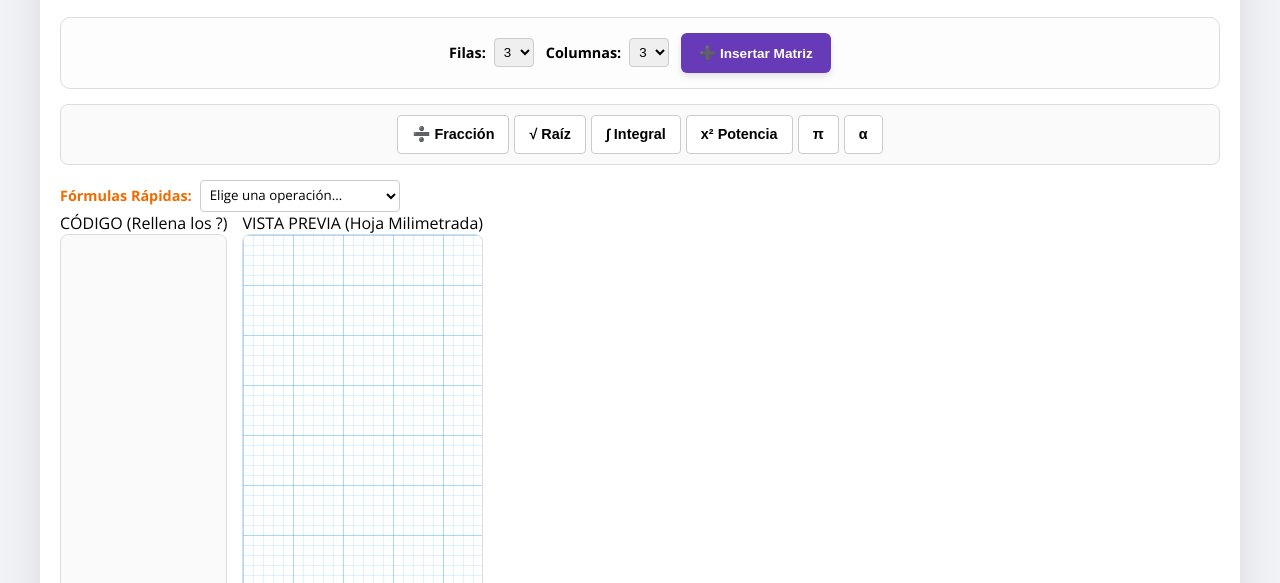
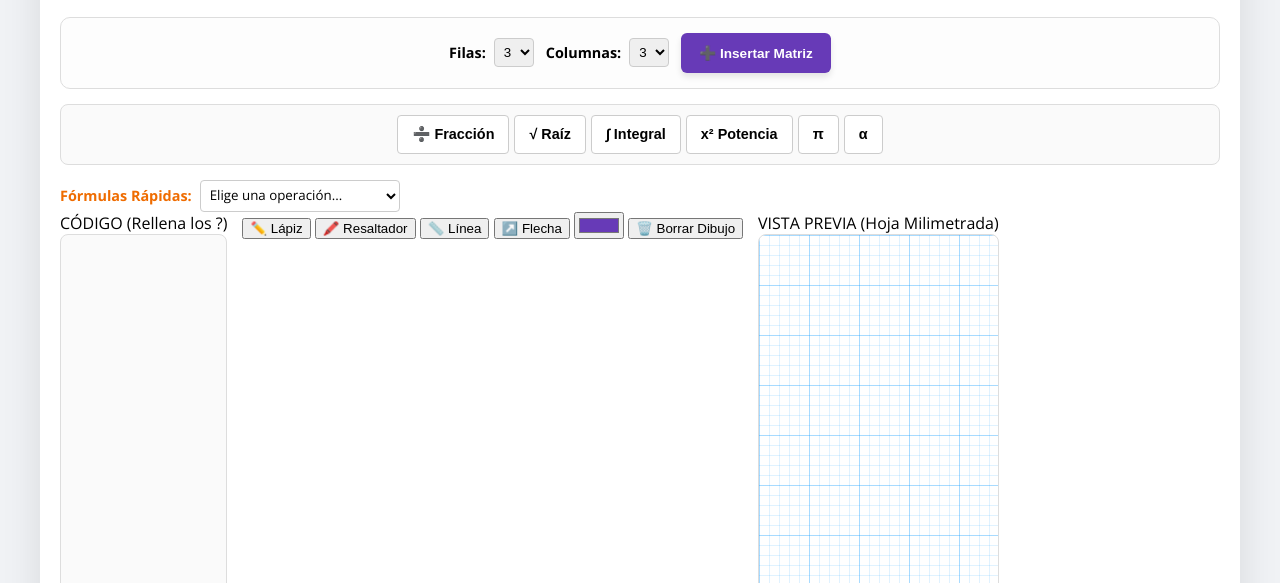
Before and after one commit to rmns82839-rgb/Ecabezado, a plain HTML site: page math.html in a window 1280 px wide. Shown: the part 217-800 px from the top of the page. Drawn offline with nearby package versions, Linux system fonts and the light colour scheme.

Commit message:
Update math.html

```diff
--- a/math.html
+++ b/math.html
@@ -81,7 +81,14 @@
                     <div class="side-label">CÓDIGO (Rellena los ?)</div>
                     <div id="math-input" contenteditable="true" placeholder="Escribe aquí..."></div>
                 </div>
-
+ <div class="drawing-toolbar">
+    <button onclick="setTool('pen')" class="tool-btn">✏️ Lápiz</button>
+    <button onclick="setTool('highlighter')" class="tool-btn">🖍️ Resaltador</button>
+    <button onclick="setTool('line')" class="tool-btn">📏 Línea</button>
+    <button onclick="setTool('arrow')" class="tool-btn">↗️ Flecha</button>
+    <input type="color" id="colorPicker" value="#673ab7">
+    <button onclick="clearCanvas()" class="tool-btn clear-draw">🗑️ Borrar Dibujo</button>
+ </div>
                 <div class="preview-side">
                     <div class="side-label">VISTA PREVIA (Hoja Milimetrada)</div>
                     <div id="math-preview" class="grid-paper"></div>
```
